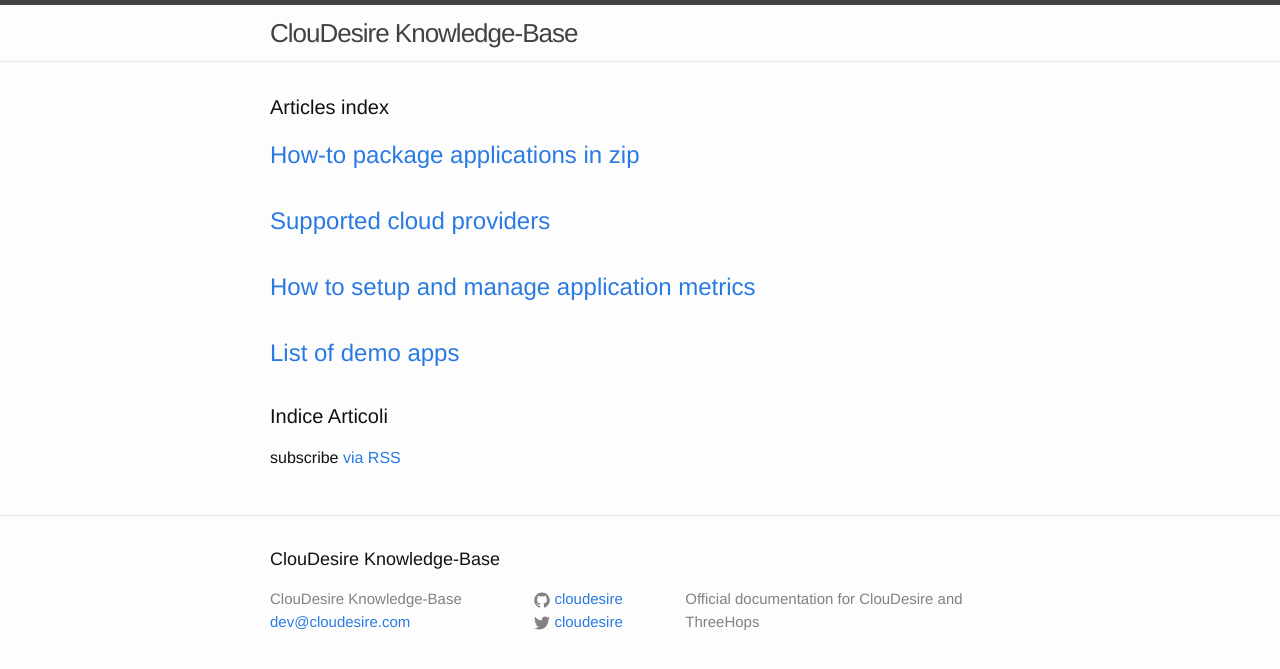
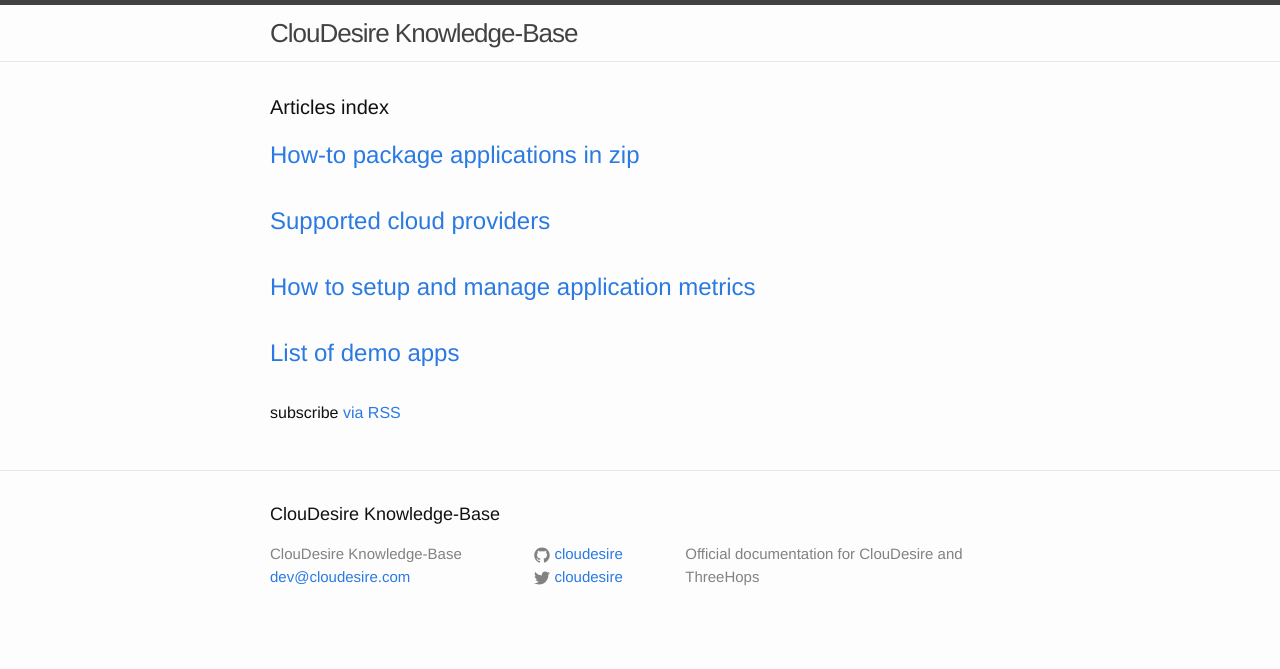
Before and after one commit to AndreaVecchi/cloudesire.github.io, a Jekyll site: the page built from index.html, in a window 1280 px wide. Shown: the top 669 px of the page. Built offline with Jekyll 4.4.1, drawn with Linux system fonts in a browser that asks for light colours.

Commit message:
Removed unnecessary it articles and navbar

```diff
--- a/_config.yml
+++ b/_config.yml
@@ -16,5 +16,3 @@
 languages:
   - code: en
     title: Articles index
-  - code: it
-    title: Indice Articoli
--- a/_includes/header.html
+++ b/_includes/header.html
@@ -4,20 +4,6 @@
 
     <a class="site-title" href="{{ site.baseurl }}/">{{ site.title }}</a>
 
-    <nav class="site-nav">
-      <a href="#" class="menu-icon">
-        <svg viewBox="0 0 18 15">
-          <path fill="#424242" d="M18,1.484c0,0.82-0.665,1.484-1.484,1.484H1.484C0.665,2.969,0,2.304,0,1.484l0,0C0,0.665,0.665,0,1.484,0 h15.031C17.335,0,18,0.665,18,1.484L18,1.484z"/>
-          <path fill="#424242" d="M18,7.516C18,8.335,17.335,9,16.516,9H1.484C0.665,9,0,8.335,0,7.516l0,0c0-0.82,0.665-1.484,1.484-1.484 h15.031C17.335,6.031,18,6.696,18,7.516L18,7.516z"/>
-          <path fill="#424242" d="M18,13.516C18,14.335,17.335,15,16.516,15H1.484C0.665,15,0,14.335,0,13.516l0,0 c0-0.82,0.665-1.484,1.484-1.484h15.031C17.335,12.031,18,12.696,18,13.516L18,13.516z"/>
-        </svg>
-      </a>
-
-      <div class="trigger">
-
-      </div>
-    </nav>
-
   </div>
 
 </header>
```
